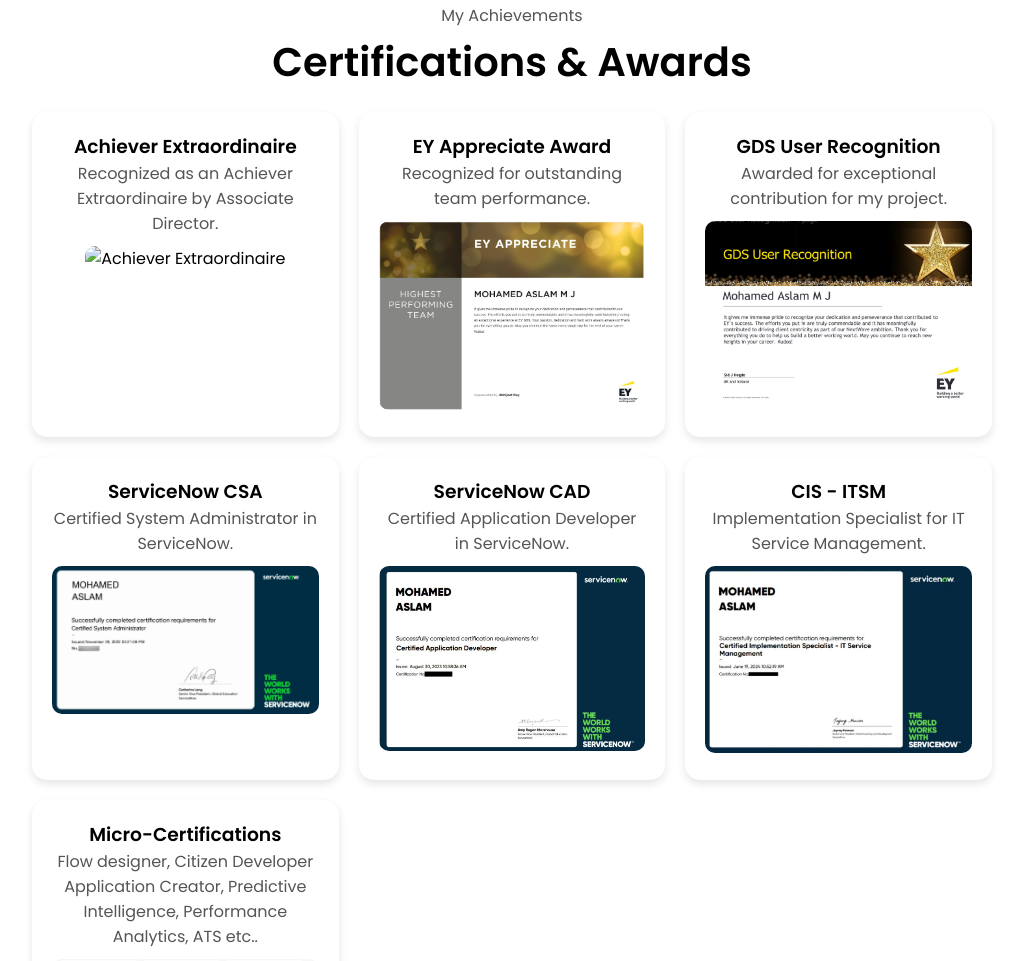
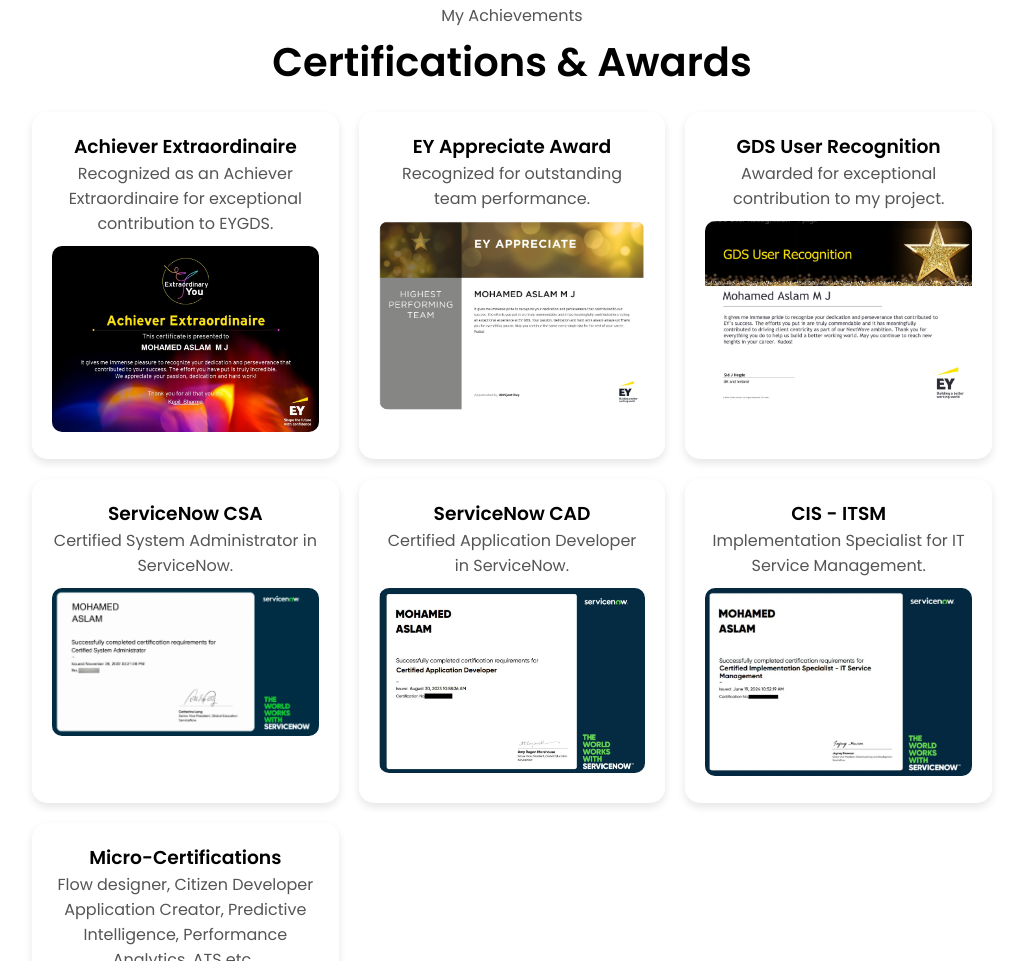
Before and after one commit to MohamedAslamMJ/servicenow, a plain HTML site: page index.html in a window 1280 px wide. Shown: the part 4591-5552 px from the top of the page, without its empty margins (128-1150 px from the left). Drawn offline with Linux system fonts and the light colour scheme.

Commit message:
Update index.html

```diff
--- a/index.html
+++ b/index.html
@@ -300,17 +300,17 @@
   <p class="section__text__p1">My Achievements</p>
   <h1 class="title">Certifications & Awards</h1>
     <div class="card-container">
-<div class="card">
+        <div class="card">
             <h3>Achiever Extraordinaire</h3>
-            <p>Recognized as an Achiever Extraordinaire by Associate Director.</p>
-            <img src="./assets/extraord.png" alt="Achiever Extraordinaire">        </div>
+            <p>Recognized as an Achiever Extraordinaire for exceptional contribution to EYGDS.</p>
+            <img src="./assets/extraord.jpg" alt="Achiever Extraordinaire">        </div>
         <div class="card">
             <h3>EY Appreciate Award</h3>
             <p>Recognized for outstanding team performance.</p>
             <img src="./assets/eyapp.png" alt="EY Appreciate Award">        </div>
         <div class="card">
             <h3>GDS User Recognition</h3>
-            <p>Awarded for exceptional contribution for my project.</p>
+            <p>Awarded for exceptional contribution to my project.</p>
             <img src="./assets/GDS..png" alt="GDS User Recognition Award">        </div>
         <div class="card">
             <h3>ServiceNow CSA</h3>
```
